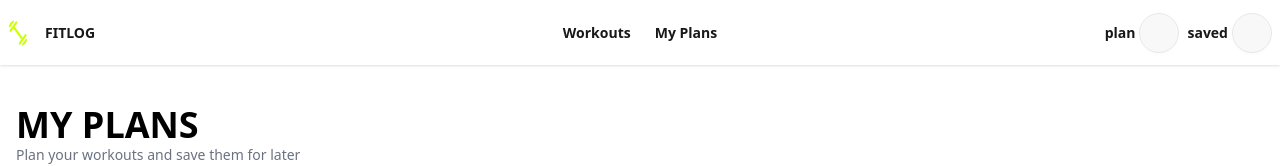
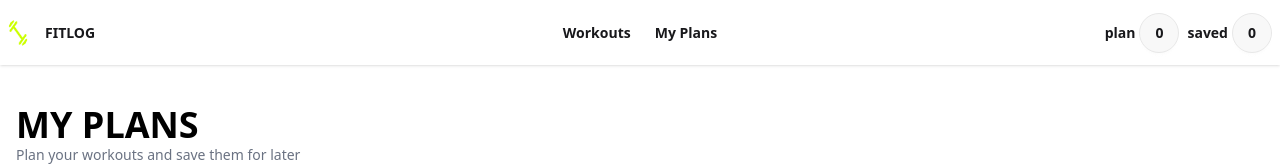
Before and after one commit to Mariam091990/Fitness-Training-Platform, a Next.js app: page /plan-lists in a window 1280 px wide. Shown: the top 166 px of the page. Built offline with nearby package versions, Linux system fonts and the light colour scheme.

Commit message:
Added counter on the Navbar end side

```diff
--- a/src/app/plan-lists/page.tsx
+++ b/src/app/plan-lists/page.tsx
@@ -4,6 +4,7 @@ import { useContext, useState } from "react";
 import { LogsContext } from "../../context/LogsContext";
 import { IFitLog } from "../../type";
 import Link from "next/link";
+import { toast } from "react-toastify";
 
 const Planlistspage = () => {
     const { plan, saved, setPlan, setSaved } = useContext(LogsContext) as {
@@ -72,10 +73,13 @@ const Planlistspage = () => {
     const handleDelete = (id: number) => {
         if (activeTab === "plan") {
             const restOfthePlan = plan.filter((log) => log.id !== id)
+             toast.success("Workout deleted from plan");
             setPlan(restOfthePlan);
+
         } else {
             const restOfthesSaved = saved.filter((log) => log.id !== id)
             setSaved(restOfthesSaved);
+            toast.success("Workout deleted from saved");
         }
     };
     return (
--- /dev/null
+++ b/src/components/buttons/NavPlanButton.tsx
@@ -0,0 +1,23 @@
+
+"use client";
+import React, { useContext } from 'react';
+import { LogsContext } from '@/src/context/LogsContext';
+import { IFitLog } from '@/src/type';
+
+const NavSavedButton = () => {
+
+    const logsContext = useContext(LogsContext);
+
+    const { plan } = logsContext as { plan: IFitLog[] }
+
+
+
+
+    return (
+        <div>
+            {plan.length}
+        </div>
+    );
+};
+
+export default NavSavedButton;
--- /dev/null
+++ b/src/components/buttons/NavSavedButton.tsx
@@ -0,0 +1,23 @@
+
+"use client";
+import React, { useContext } from 'react';
+import { LogsContext } from '@/src/context/LogsContext';
+import { IFitLog } from '@/src/type';
+
+const NavSavedButton = () => {
+
+    const logsContext = useContext(LogsContext);
+
+    const { saved } = logsContext as { saved: IFitLog[] }
+
+
+
+
+    return (
+        <div>
+            {saved.length}
+        </div>
+    );
+};
+
+export default NavSavedButton;
--- a/src/components/shared/Navbar.tsx
+++ b/src/components/shared/Navbar.tsx
@@ -2,6 +2,8 @@
 import image from "../../../public/assets/logo.png";
 import Image from "next/image";
 import Link from "next/link";
+import NavSavedButton from "..//buttons/NavSavedButton";
+import NavPlanButton from "..//buttons/NavPlanButton";
 
 const Navbar = () => {
     return (
@@ -18,9 +20,13 @@ const Navbar = () => {
                         <ul
                             tabIndex={-1}
                             className="menu menu-sm dropdown-content bg-base-100 rounded-box z-1 mt-3 w-52 p-2 shadow">
-                            <li className="font-bold"><a>Workouts</a></li>
+                            <li className="font-bold">
+                                <Link href="/plan-lists" className="font-bold">Workouts</Link>
+                            </li>
 
-                            <li className="font-bold"><a>My Plans</a></li>
+                            <li className="font-bold">
+                                <Link href="/plan-lists" className="font-bold">My Plans</Link>
+                            </li>
                         </ul>
                     </div>
                     <div className="flex gap-1 items-center">
@@ -46,15 +52,17 @@ const Navbar = () => {
                             plan
                         </h1>
                         <button className="btn btn-circle">
-
-                        </button></div>
+                            <NavPlanButton />
+                        </button>
+                    </div>
                     <div className="flex items-center gap-1">
                         <h1 className="text-sm font-bold">
                             saved
                         </h1>
                         <button className="btn btn-circle">
-
-                        </button></div>
+                            <NavSavedButton />
+                        </button>
+                    </div>
                 </div>
             </div>
 
```
